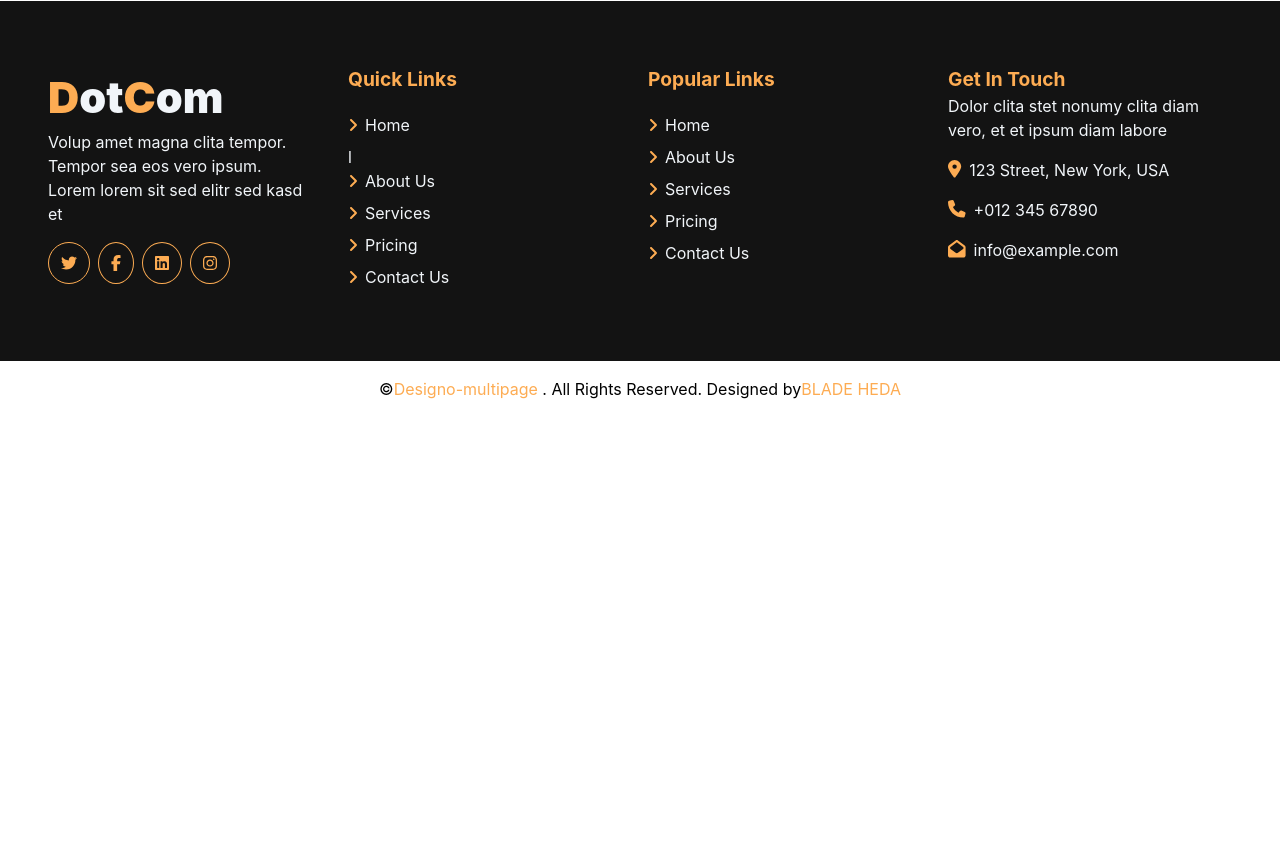
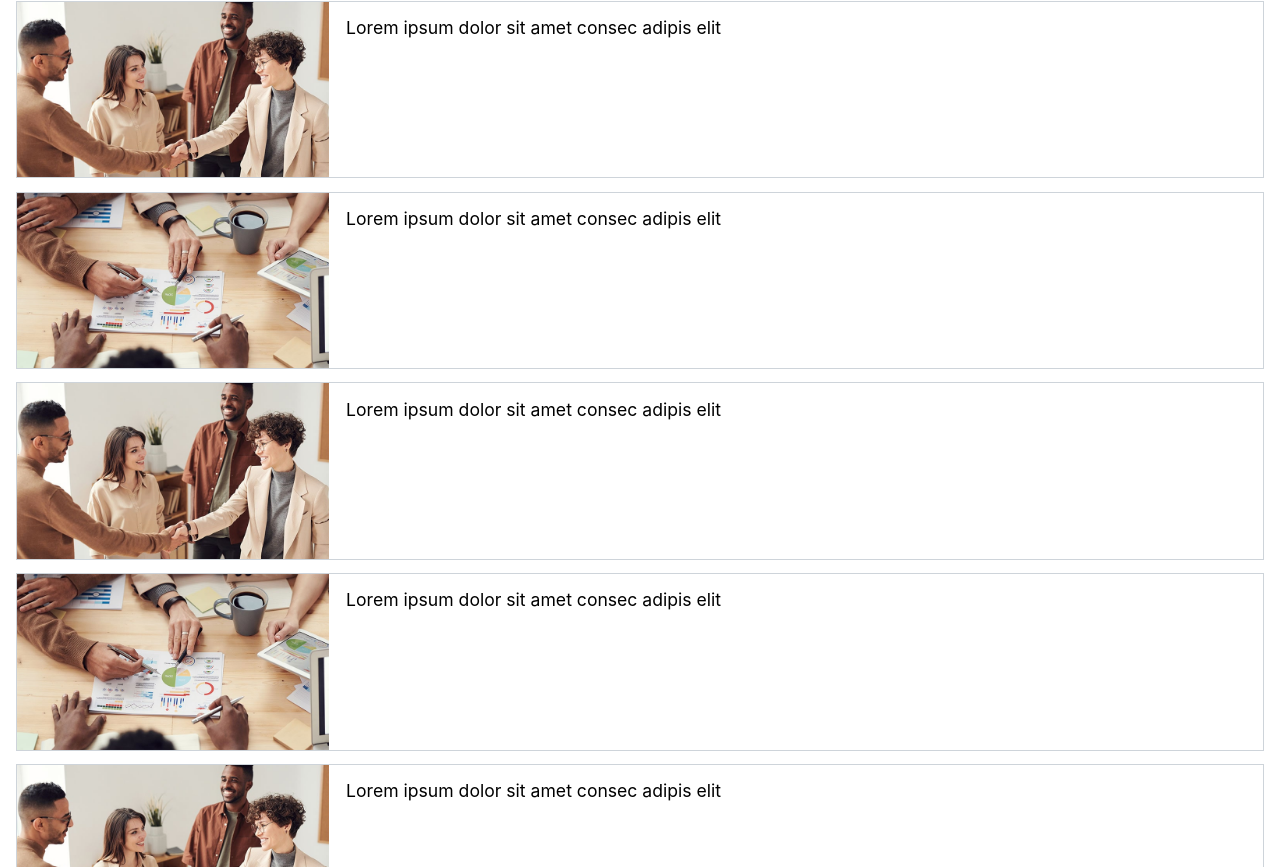
Before and after one commit to BLADEHEDA/Dotcom-Creative-Multipage-Page-App, a React (Create React App) app: page / in a window 1280 px wide. Shown: the part 3713-4580 px from the top of the page. Before the commit the page ends 4130 px from the top, so only its background shows below. Built offline with nearby package versions, Linux system fonts and the light colour scheme.

Commit message:
new component done

```diff
--- a/src/Components/About/About.css
+++ b/src/Components/About/About.css
@@ -46,7 +46,7 @@
    font-size: 1.2em;
     /* font-weight: 400; */
   }
-  .category-div{
+  .category-div,.post-div{
    border: 1px solid rgb(206, 212, 218);
   }
 
--- a/src/Components/Blog/BlogCont.jsx
+++ b/src/Components/Blog/BlogCont.jsx
@@ -21,10 +21,10 @@ const BlogCategories=(props)=>{
 }
 const BlogPosrs=(props)=>{
   return(
-    <main className="post-maindiv">
-<section className="post-div">
-  <div className="post-div-left"><img src={props.src} alt={props.name} /> </div>
-  <div className="post-div-right">{props.content} </div>
+    <main className="post-maindiv mb-[0.85em]">
+<section className="post-div flex">
+  <div className="post-div-left flex-[25%]"><img src={props.src} alt={props.name} className='h-full' /> </div>
+  <div className="post-div-right flex-[75%] text-[1.1em] py-[0.75em] pr-[1em] pl-[1em] "> <a href="/"> {props.content} </a></div>
 </section>
     </main>
   )
@@ -66,8 +66,13 @@ const BlogCont = () => {
         <BlogCategories content="Keyword Search" figure="56" />
         <BlogCategories content="Emain Marketing" figure="90" />
         </article>
-      <article className="blog-posts">
+      <article className="blog-posts mb-[2.5em] ">
         <h1 className="blog-posts-head text-[1.5em] font-[400] mb-[1em] ">Recent Post </h1>
+        <BlogPosrs src={blog1} content="Lorem ipsum dolor sit amet consec adipis elit" />
+        <BlogPosrs src={blog2} content="Lorem ipsum dolor sit amet consec adipis elit" />
+        <BlogPosrs src={blog1} content="Lorem ipsum dolor sit amet consec adipis elit" />
+        <BlogPosrs src={blog2} content="Lorem ipsum dolor sit amet consec adipis elit" />
+        <BlogPosrs src={blog1} content="Lorem ipsum dolor sit amet consec adipis elit" />
       </article>
 
       </section>
```
